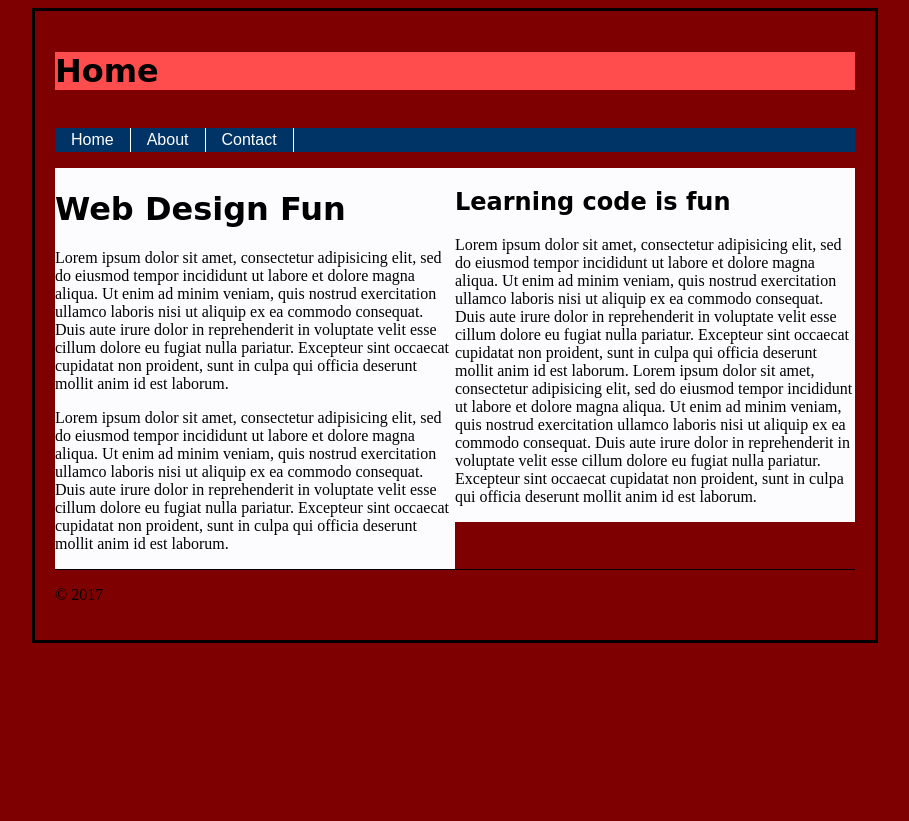
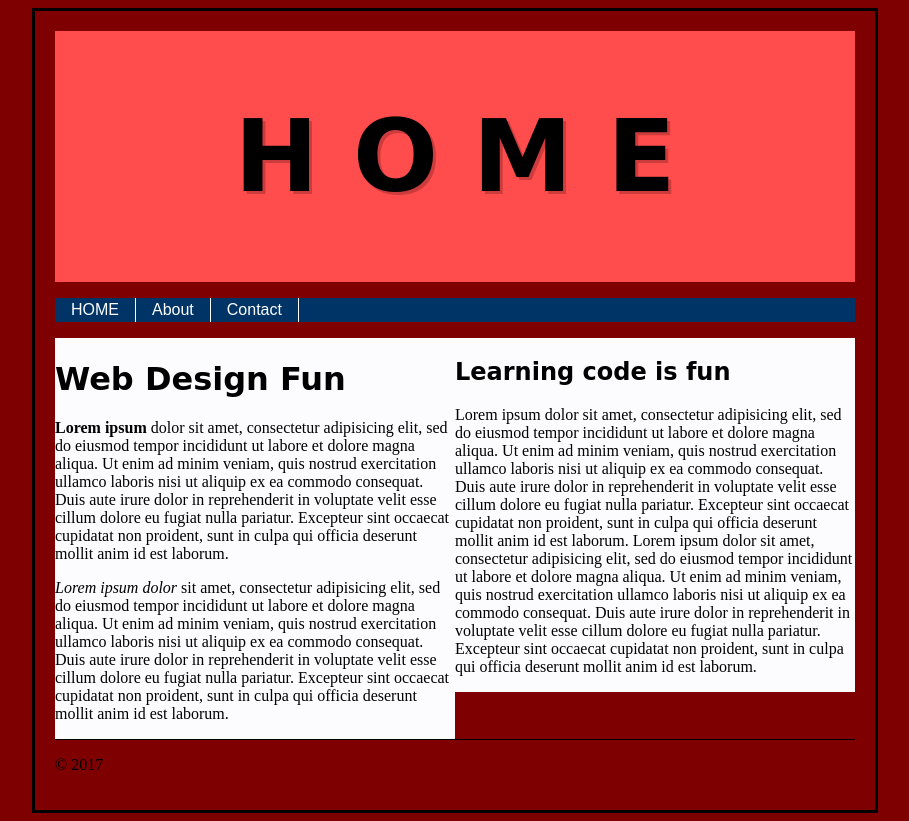
Before and after one commit to MrVanz/web-design-fundamentals, a plain HTML site: page index.html in a window 1280 px wide. Shown: the whole page, without its empty margins (185-1094 px from the left). Before the commit the page ends 800 px from the top, so only its background shows below. Drawn offline with Linux system fonts and the light colour scheme; a web font is replaced by a local one.

Commit message:
add css3 transform and animation

```diff
--- a/css/style.css
+++ b/css/style.css
@@ -12,8 +12,23 @@
 header
 {
   background-color: #FF4C4C;
+  text-transform: uppercase;
+  display: flex;
+  justify-content: center;
+  align-items: center;
+  font-size: 50px;
+  color: #000000;
+  text-shadow: 3px 3px 0 rgba(0, 0, 0, 0.2)
+}
 
-
+/* cool effect for h1 font */
+.jump span {
+  display: inline-block;
+  transition: transform 0.2s;
+  cursor: url('http://csscursor.info/source/santahand.png'), default;
+}
+.jump span:hover {
+  transform: translateY(-20px) rotate(10deg) scale(2);
 }
 h1, h2 {
 
--- a/index.html
+++ b/index.html
@@ -13,11 +13,16 @@
 
     <div class="container">
        <header>
-         <h1>Home</h1>
+         <h1 class=jump>
+           <span>H</span>
+           <span>O</span>
+           <span>M</span>
+           <span>E</span>
+         </h1>
        </header>
        <nav>
          <ul>
-           <li><a href="index.html">Home</a></li>
+           <li><a href="index.html">HOME</a></li>
            <li><a href="about.html">About</a></li>
            <li><a href="contact.html">Contact</a></li>
          </ul>
@@ -26,10 +31,10 @@
          <div class="red-box">
              <h1>Web Design Fun</h1>
              <p>
-               Lorem ipsum dolor sit amet, consectetur adipisicing elit, sed do eiusmod tempor incididunt ut labore et dolore magna aliqua. Ut enim ad minim veniam, quis nostrud exercitation ullamco laboris nisi ut aliquip ex ea commodo consequat. Duis aute irure dolor in reprehenderit in voluptate velit esse cillum dolore eu fugiat nulla pariatur. Excepteur sint occaecat cupidatat non proident, sunt in culpa qui officia deserunt mollit anim id est laborum.
+              <strong>Lorem ipsum</strong> dolor sit amet, consectetur adipisicing elit, sed do eiusmod tempor incididunt ut labore et dolore magna aliqua. Ut enim ad minim veniam, quis nostrud exercitation ullamco laboris nisi ut aliquip ex ea commodo consequat. Duis aute irure dolor in reprehenderit in voluptate velit esse cillum dolore eu fugiat nulla pariatur. Excepteur sint occaecat cupidatat non proident, sunt in culpa qui officia deserunt mollit anim id est laborum.
              </p>
              <p>
-               Lorem ipsum dolor sit amet, consectetur adipisicing elit, sed do eiusmod tempor incididunt ut labore et dolore magna aliqua. Ut enim ad minim veniam, quis nostrud exercitation ullamco laboris nisi ut aliquip ex ea commodo consequat. Duis aute irure dolor in reprehenderit in voluptate velit esse cillum dolore eu fugiat nulla pariatur. Excepteur sint occaecat cupidatat non proident, sunt in culpa qui officia deserunt mollit anim id est laborum.
+               <em>Lorem ipsum dolor</em> sit amet, consectetur adipisicing elit, sed do eiusmod tempor incididunt ut labore et dolore magna aliqua. Ut enim ad minim veniam, quis nostrud exercitation ullamco laboris nisi ut aliquip ex ea commodo consequat. Duis aute irure dolor in reprehenderit in voluptate velit esse cillum dolore eu fugiat nulla pariatur. Excepteur sint occaecat cupidatat non proident, sunt in culpa qui officia deserunt mollit anim id est laborum.
              </p>
           </div>
          <div class="blue-box">
```
